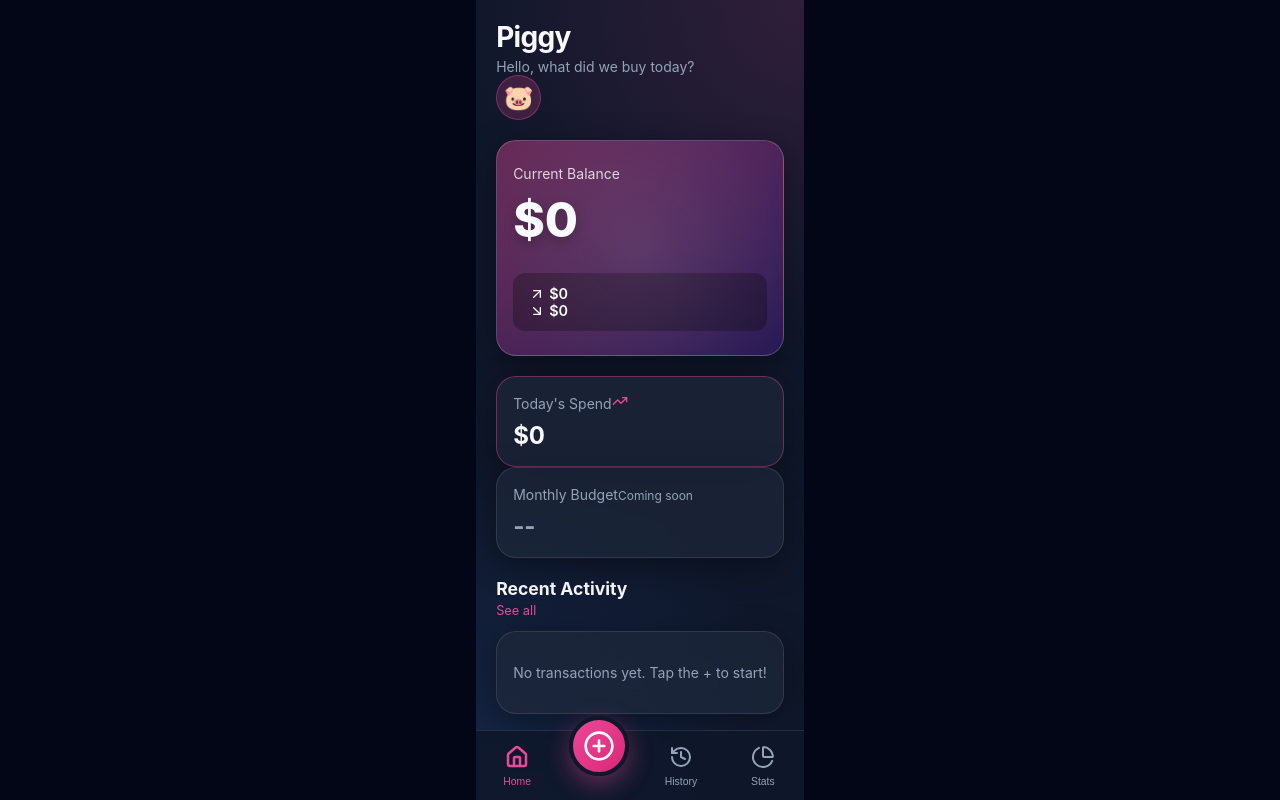
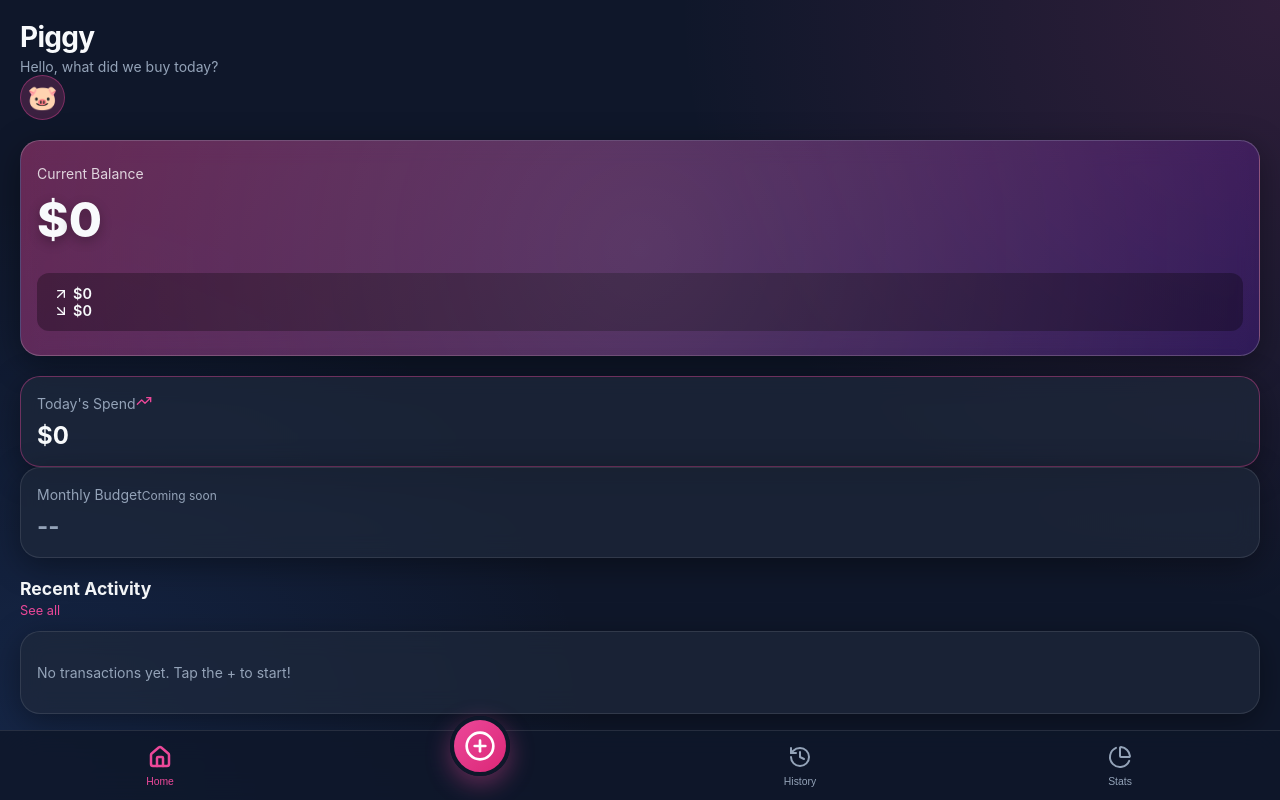
Before and after one commit to KJHsuHector/piggy-app, a React (Vite) app: page / in a window 1280 px wide. Built offline with nearby package versions, Linux system fonts and the light colour scheme.

Commit message:
fix: explicit width 100% for root container to fix side margins, thin donut chart

```diff
--- a/src/components/AnalysisDashboard.jsx
+++ b/src/components/AnalysisDashboard.jsx
@@ -84,8 +84,8 @@ export const AnalysisDashboard = () => {
                   data={chartData}
                   cx="50%"
                   cy="50%"
-                  innerRadius="72%"
-                  outerRadius="95%"
+                  innerRadius={75}
+                  outerRadius={95}
                   paddingAngle={5}
                   dataKey="value"
                   stroke="none"
--- a/src/index.css
+++ b/src/index.css
@@ -25,21 +25,27 @@
 
 body {
   font-family: var(--font-family);
-  background-color: #020617; /* Very dark background outside the app wrapper */
+  background-color: var(--background-dark);
   color: var(--text-primary);
   min-height: 100vh;
   -webkit-font-smoothing: antialiased;
   -moz-osx-font-smoothing: grayscale;
-  display: flex;
-  justify-content: center;
+  margin: 0;
+  padding: 0;
+}
+
+#root {
+  width: 100%;
+  height: 100vh;
+  height: 100dvh;
+  margin: 0;
+  padding: 0;
 }
 
 /* Mobile App Wrapper */
 .app-wrapper {
   width: 100%;
-  max-width: 100vw;
-  height: 100vh;
-  height: 100dvh; /* Dynamic viewport height for iOS Safari */
+  height: 100%;
   background-color: var(--background-dark);
   position: relative;
   overflow: hidden; /* Prevent body scroll entirely */
```
